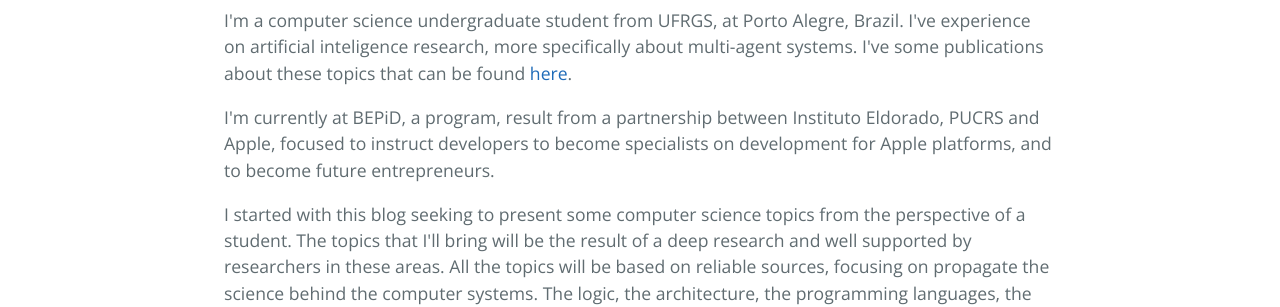
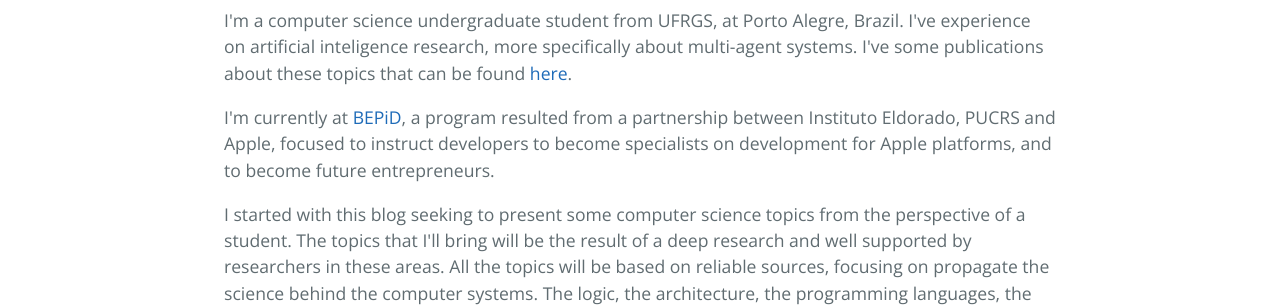
Before and after one commit to vicmelo/vicmelo.github.io, a Jekyll site: the page built from about.html, in a window 1280 px wide. Shown: the part 522-829 px from the top of the page. Built offline with Jekyll 4.4.1, drawn with Linux system fonts in a browser that asks for light colours.

Commit message:
Update about.html

```diff
--- a/about.html
+++ b/about.html
@@ -10,7 +10,7 @@
 
   <p>I'm a computer science undergraduate student from UFRGS, at Porto Alegre, Brazil. I've experience on artificial inteligence research, more specifically about multi-agent systems. I've some publications about these topics that can be found <a href="https://scholar.google.com.br/citations?user=3vcnOFYAAAAJ&hl=pt-BR">here</a>.</p>
 
-  <p>I'm currently at BEPiD, a program, result from a partnership between Instituto Eldorado, PUCRS and Apple, focused to instruct developers to become specialists on development for Apple platforms, and to become future entrepreneurs.</p>
+  <p>I'm currently at <a href="http://www.bepid.com.br">BEPiD</a>, a program resulted from a partnership between Instituto Eldorado, PUCRS and Apple, focused to instruct developers to become specialists on development for Apple platforms, and to become future entrepreneurs.</p>
 
   <p> I started with this blog seeking to present some computer science topics from the perspective of a student. The topics that I'll bring will be the result of a deep research and well supported by researchers in these areas. All the topics will be based on reliable sources, focusing on propagate the science behind the computer systems. The logic, the architecture, the programming languages, the history, the future. All these are topics of interest here.</p>
 
```
